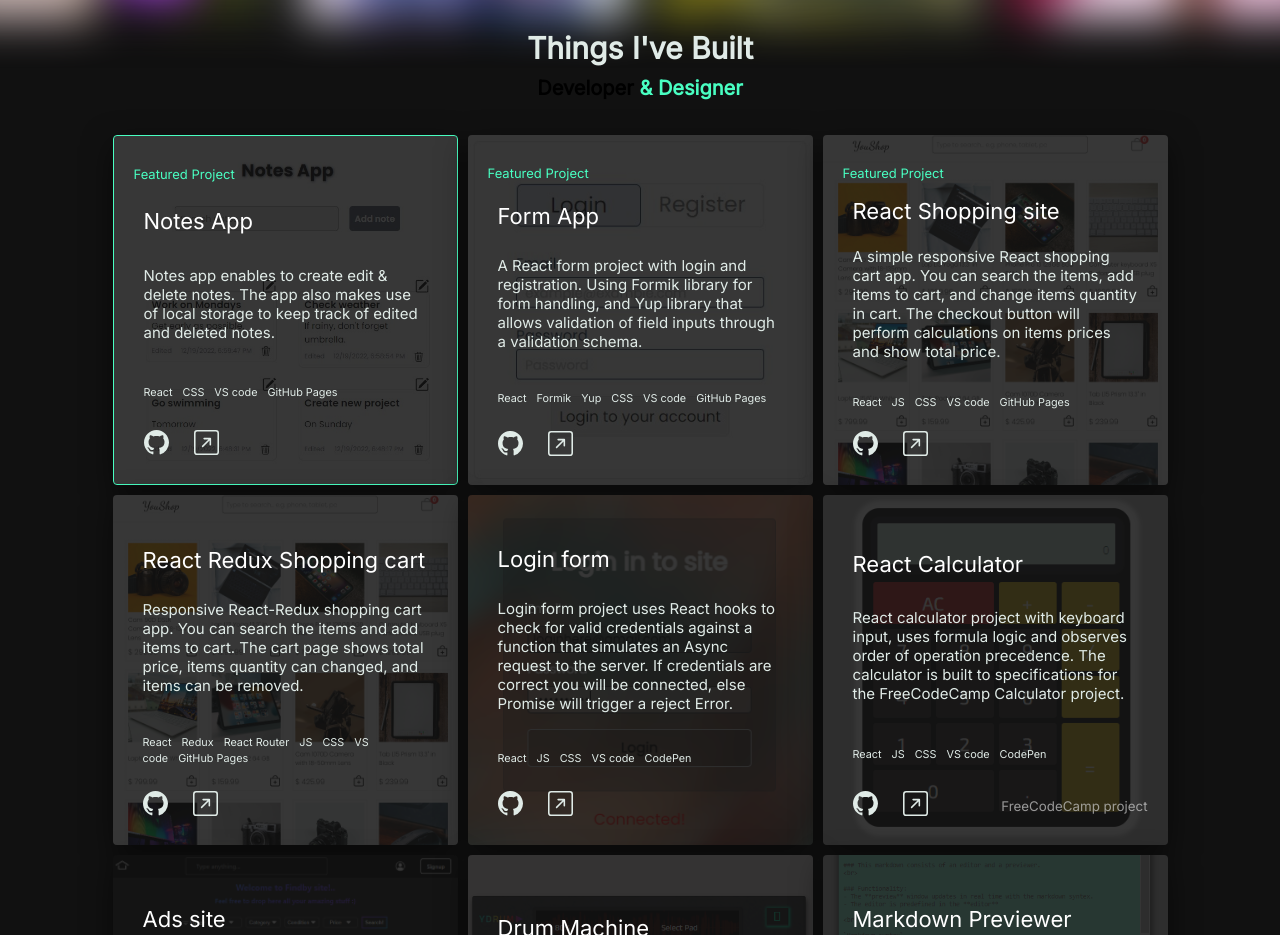
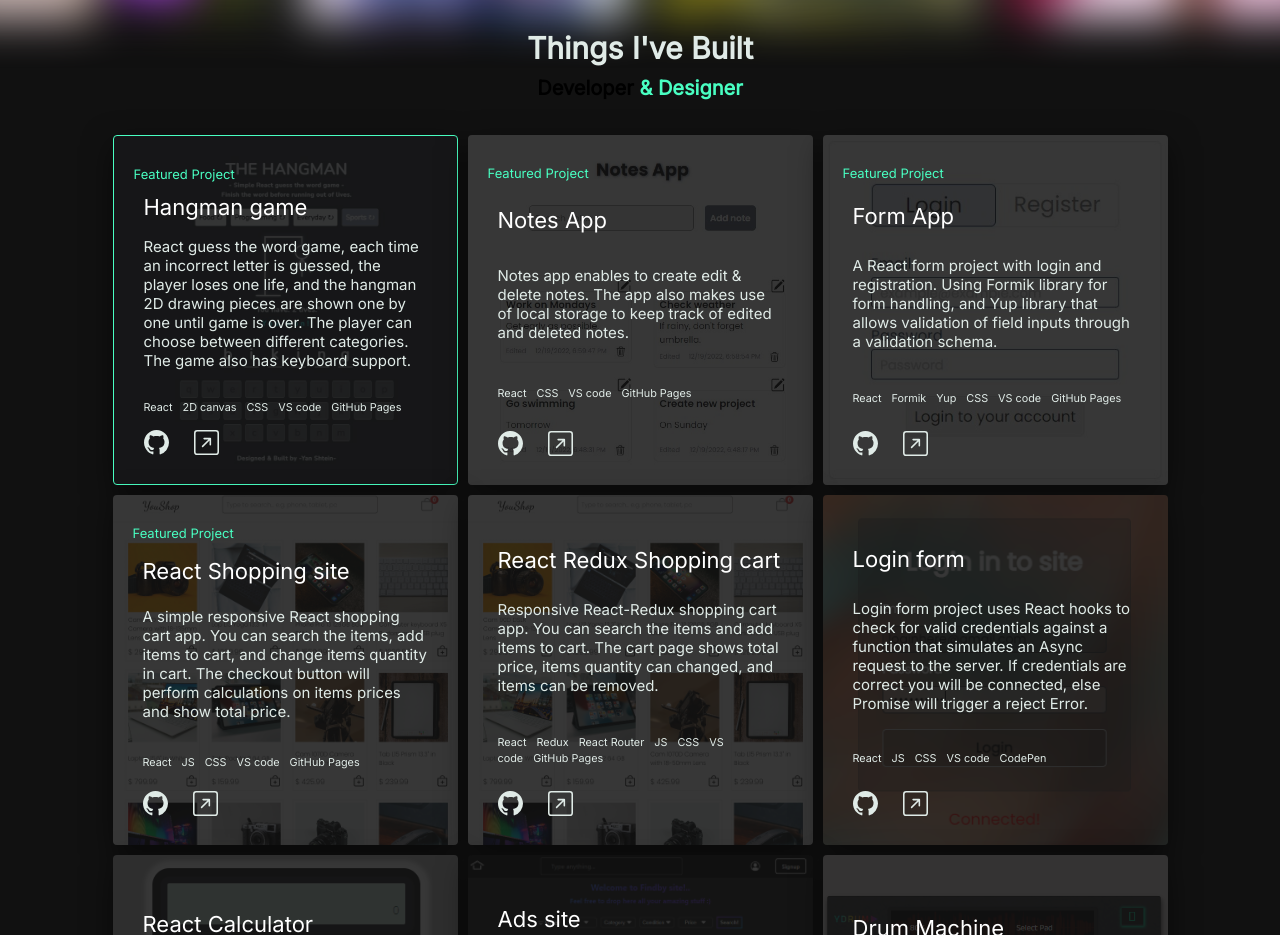
Before and after one commit to YanShtein/yanshtein.github.io, a React (Create React App) app: page / in a window 1280 px wide. Shown: the part 820-1755 px from the top of the page. Built offline with nearby package versions, Linux system fonts and the light colour scheme.

Commit message:
added project

```diff
--- a/src/components/Main/Projects.js
+++ b/src/components/Main/Projects.js
@@ -3,6 +3,21 @@ import Project from './Project';
 export default function Projects() {
   return (
     <>
+			<Project
+				img={require('../../assets/images/hangman.JPG')}
+				featured={'Featured Project'}
+				url="https://yanshtein.github.io/hangman_game/"
+				repo_url="https://github.com/YanShtein/hangman_game"
+				title='Hangman game'
+				description={
+					`React guess the word game, each time an incorrect letter is guessed, the player loses one life, and the hangman
+					2D drawing pieces are shown one by one until game is over. The player can choose between different categories.
+					The game also has keyboard support.`
+				}
+				techs={
+					['React', '2D canvas', 'CSS', 'VS code', 'GitHub Pages']
+				}
+			/>
 			<Project
 				img={require('../../assets/images/notes.JPG')}
 				featured={'Featured Project'}
```
Also changed, not shown: src/assets/images/hangman.JPG (added).
